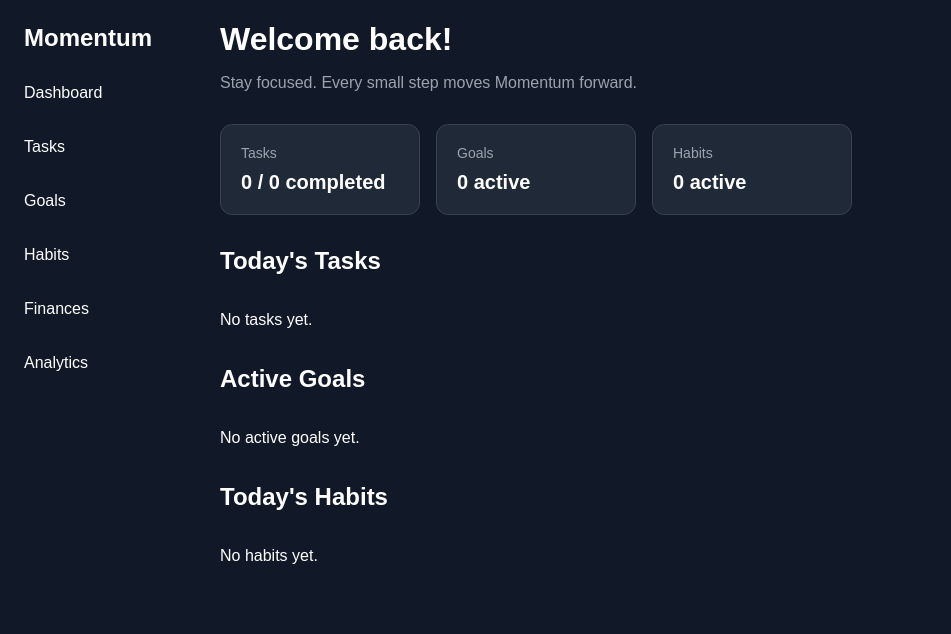
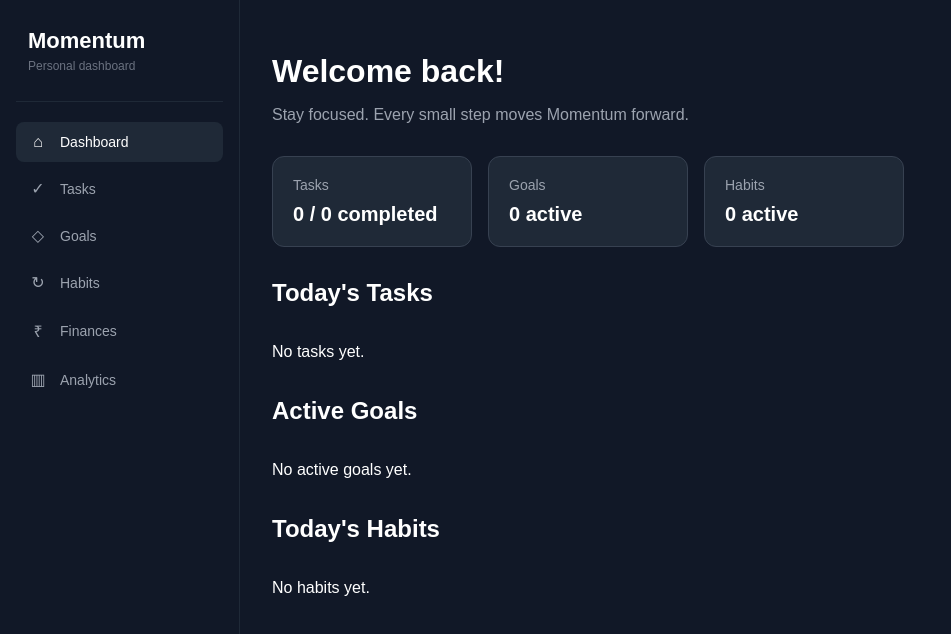
Before and after one commit to Anujchhaparwal/momentum, a React (Vite) app: page / in a window 1280 px wide. Shown: the top 634 px of the page, without its empty margins (0-951 px from the left). Built offline with nearby package versions, Linux system fonts and the light colour scheme.

Commit message:
add sidemenu

```diff
--- a/src/App.css
+++ b/src/App.css
@@ -1,9 +1,23 @@
 .app {
   display: flex;
+}
+
+main {
+  flex: 1;
+  padding: 32px;
+}
+
+.page-description {
+  color: #9ca3af;
+  margin-top: 8px;
 }
 
 @media (max-width: 768px) {
   .app {
     flex-direction: column;
   }
+
+  main {
+    padding: 20px;
+  }
 }
--- a/src/App.jsx
+++ b/src/App.jsx
@@ -40,8 +40,7 @@ function App() {
 
   return (
     <div className="app">
-      <Sidebar setActivePage={setActivePage} />
-
+      <Sidebar activePage={activePage} setActivePage={setActivePage} />
       <main>
         {activePage === "Dashboard" && <Dashboard setTasks={setTasks} tasks={tasks} goals={goals} habits={habits} />}
 
@@ -54,7 +53,7 @@ function App() {
         {activePage === "Finances" && <Finances transactions={transactions} setTransactions={setTransactions} />}
 
         {activePage === "Analytics" && <Analytics tasks={tasks} goals={goals} habits={habits}
-        transactions={transactions} />}
+          transactions={transactions} />}
       </main>
     </div>
   );
--- a/src/components/Sidebar.css
+++ b/src/components/Sidebar.css
@@ -1,37 +1,132 @@
 .sidebar {
-  width: 220px;
-  height: 100vh;
+  width: 240px;
+  min-height: 100vh;
+  box-sizing: border-box;
+  flex-shrink: 0;
   background-color: #111827;
-  padding: 24px;
+  border-right: 1px solid #1f2937;
+  padding: 28px 16px;
 }
 
-.sidebar h2 {
-  margin-top: 0;
-
+.sidebar-brand {
+  padding: 0 12px 28px;
+  border-bottom: 1px solid #1f2937;
+  margin-bottom: 20px;
 }
 
-.sidebar p {
-  margin: 12px 0;
+.sidebar-brand h2 {
+  margin: 0;
+  font-size: 22px;
+}
+
+.sidebar-brand span {
+  display: block;
+  margin-top: 5px;
+  color: #6b7280;
+  font-size: 12px;
+}
+
+.sidebar-nav {
+  display: flex;
+  flex-direction: column;
+  gap: 6px;
+}
+
+.nav-item {
+  width: 100%;
+  display: flex;
+  align-items: center;
+  gap: 12px;
+  padding: 11px 12px;
+  border: none;
+  border-radius: 8px;
+  background: transparent;
+  color: #9ca3af;
+  font-size: 14px;
+  text-align: left;
   cursor: pointer;
-  padding: 12px 0;
+  transition: background-color 0.15s ease, color 0.15s ease;
+}
+
+.nav-item:hover {
+  background-color: #1f2937;
+  color: #f3f4f6;
+}
+
+.nav-item.active {
+  background-color: #1f2937;
+  color: #ffffff;
+}
+
+.nav-icon {
+  width: 20px;
+  text-align: center;
+  font-size: 16px;
+}
+
+.mobile-header {
+  display: none;
+}
+
+.sidebar-overlay {
+  display: none;
 }
 
 @media (max-width: 768px) {
-  .sidebar {
-    width: 100%;
-    height: auto;
-    padding: 16px;
+  .mobile-header {
+    height: 60px;
+    display: flex;
+    align-items: center;
+    gap: 12px;
+    padding: 0 16px;
     box-sizing: border-box;
+    background-color: #111827;
+    border-bottom: 1px solid #1f2937;
   }
 
-  .sidebar h2 {
+  .mobile-header h2 {
+    margin: 0;
     font-size: 20px;
-    margin-bottom: 8px;
   }
 
-  .sidebar p {
-    display: inline-block;
-    margin: 0 16px 0 0;
-    padding: 8px 0;
+  .menu-button {
+    width: 38px;
+    height: 38px;
+    border: 1px solid #374151;
+    border-radius: 8px;
+    background-color: #1f2937;
+    color: #ffffff;
+    font-size: 20px;
+    cursor: pointer;
+  }
+
+  .sidebar {
+    position: fixed;
+    top: 0;
+    left: 0;
+    z-index: 1000;
+    width: 250px;
+    height: 100vh;
+    min-height: 100vh;
+    padding: 24px 16px;
+    transform: translateX(-100%);
+    transition: transform 0.2s ease;
+    box-shadow: 8px 0 24px rgba(0, 0, 0, 0.25);
+  }
+
+  .sidebar-open {
+    transform: translateX(0);
+  }
+
+  .sidebar-overlay {
+    display: block;
+    position: fixed;
+    inset: 0;
+    z-index: 999;
+    background-color: rgba(0, 0, 0, 0.5);
+  }
+
+  .sidebar-brand {
+    padding-bottom: 24px;
   }
 }
--- a/src/components/Sidebar.jsx
+++ b/src/components/Sidebar.jsx
@@ -1,20 +1,66 @@
-import "./Sidebar.css"
+import { useState } from "react";
+import "./Sidebar.css";
 
-function Sidebar({ setActivePage }) {
+function Sidebar({ activePage, setActivePage }) {
+  const [menuOpen, setMenuOpen] = useState(false);
+
+  const navigationItems = [
+    { name: "Dashboard", icon: "⌂" },
+    { name: "Tasks", icon: "✓" },
+    { name: "Goals", icon: "◇" },
+    { name: "Habits", icon: "↻" },
+    { name: "Finances", icon: "₹" },
+    { name: "Analytics", icon: "▥" },
+  ];
+
+  const handleNavigation = (page) => {
+    setActivePage(page);
+    setMenuOpen(false);
+  };
+
   return (
-    <div className="sidebar">
-      <h2>Momentum</h2>
+    <>
+      <div className="mobile-header">
+        <button
+          className="menu-button"
+          onClick={() => setMenuOpen(!menuOpen)}
+          aria-label="Toggle navigation"
+        >
+          ☰
+        </button>
 
-      <div className="navigation">
-        <p onClick={() => setActivePage("Dashboard")}>Dashboard</p>
-        <p onClick={() => setActivePage("Tasks")}>Tasks</p>
-        <p onClick={() => setActivePage("Goals")}>Goals</p>
-        <p onClick={() => setActivePage("Habits")}>Habits</p>
-        <p onClick={() => setActivePage("Finances")}>Finances</p>
-        <p onClick={() => setActivePage("Analytics")}>Analytics</p>
+        <h2>Momentum</h2>
       </div>
 
-    </div>
+      {menuOpen && (
+        <div
+          className="sidebar-overlay"
+          onClick={() => setMenuOpen(false)}
+        ></div>
+      )}
+
+      <div className={`sidebar ${menuOpen ? "sidebar-open" : ""}`}>
+        <div className="sidebar-brand">
+          <h2>Momentum</h2>
+          <span>Personal dashboard</span>
+        </div>
+
+        <nav className="sidebar-nav">
+          {navigationItems.map((item) => (
+            <button
+              key={item.name}
+              className={`nav-item ${
+                activePage === item.name ? "active" : ""
+              }`}
+              onClick={() => handleNavigation(item.name)}
+            >
+              <span className="nav-icon">{item.icon}</span>
+              <span>{item.name}</span>
+            </button>
+          ))}
+        </nav>
+      </div>
+    </>
   );
 }
 
```
